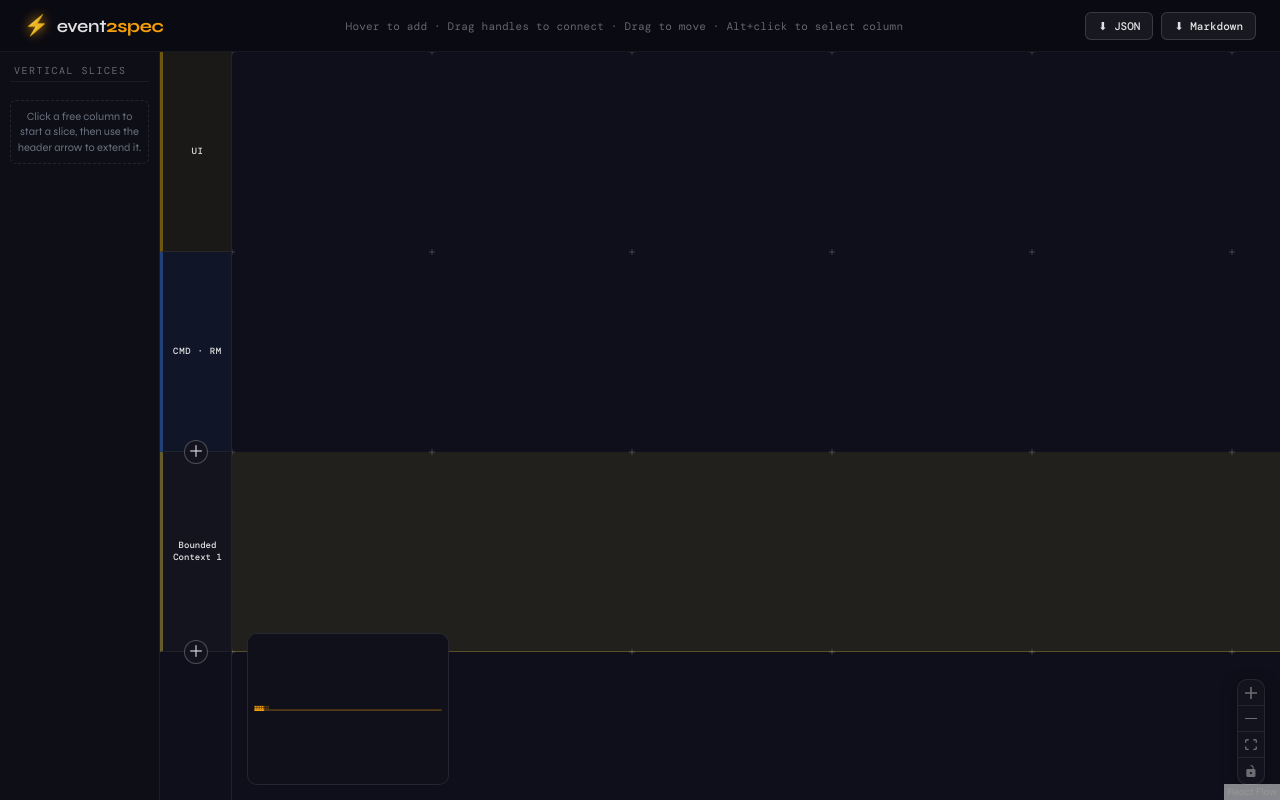
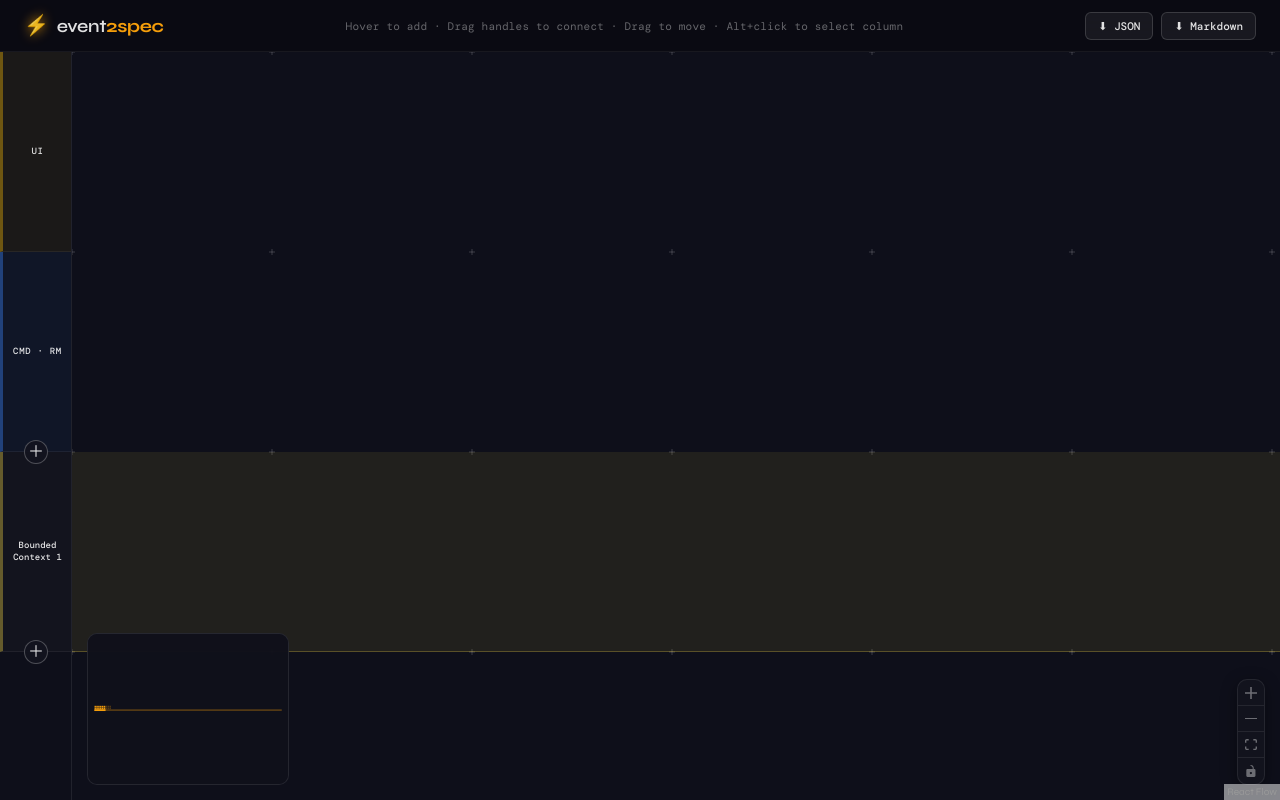
Before and after one commit to SebastienDegodez/event2spec, a React (Vite) app: page / in a window 1280 px wide. Built offline with nearby package versions, Linux system fonts and the light colour scheme.

Commit message:
fix(canvas): anchor slice overlay header to top with compact single-row layout
Signed-off-by: SebastienDegodez <sebastien.degodez@gmail.com>

```diff
--- a/src/App.css
+++ b/src/App.css
@@ -1968,6 +1968,7 @@
 }
 
 .slice-column-hitbox-layer {
+  pointer-events: none;
   z-index: 4;
 }
 
@@ -1978,12 +1979,11 @@
 
 .slice-column-hitbox {
   position: absolute;
-  top: 0;
-  bottom: 0;
   padding: 0;
   border: 0;
   background: transparent;
   cursor: pointer;
+  pointer-events: auto;
 }
 
 .slice-overlay {
@@ -1993,7 +1993,7 @@
 
 .slice-overlay-frame {
   position: absolute;
-  inset: 28px 0 0;
+  inset: 32px 0 0;
   border: 1px solid rgba(255, 255, 255, 0.18);
   background: rgba(255, 255, 255, 0.05);
   border-radius: 10px;
@@ -2011,20 +2011,25 @@
   right: 0;
   display: flex;
   align-items: center;
-  gap: 8px;
-  min-height: 24px;
-  padding: 0 10px;
+  gap: 6px;
+  height: 28px;
+  padding: 0 8px;
   pointer-events: auto;
-  background: rgba(17, 24, 39, 0.9);
+  background: rgba(17, 24, 39, 0.92);
   border: 1px solid rgba(255, 255, 255, 0.1);
   border-radius: 8px;
+  overflow: hidden;
 }
 
 .slice-overlay-title {
-  font-size: 12px;
+  font-size: 11px;
   font-weight: 600;
   color: #e5e7eb;
   white-space: nowrap;
+  overflow: hidden;
+  text-overflow: ellipsis;
+  flex: 1;
+  min-width: 0;
 }
 
 .slice-overlay-action {
--- a/src/App.tsx
+++ b/src/App.tsx
@@ -1,6 +1,5 @@
 import { GridCanvas } from './ui/components/Canvas/GridCanvas';
 import { ExportToolbar } from './ui/components/Toolbar/ExportToolbar';
-import { SlicePanel } from './ui/components/Slices/SlicePanel';
 import { SliceEditorView } from './ui/components/Slices/SliceEditorView';
 import { SliceInspectorView } from './ui/components/Slices/SliceInspectorView';
 import { PropertiesPanel } from './ui/components/PropertiesPanel/PropertiesPanel';
@@ -26,9 +25,6 @@ export default function App() {
         <ExportToolbar />
       </header>
       <div className="app-workspace">
-        <div className="app-sidebar">
-          <SlicePanel />
-        </div>
         <main className="app-canvas">
           <GridCanvas />
         </main>
--- a/src/ui/components/Canvas/GridCanvas.tsx
+++ b/src/ui/components/Canvas/GridCanvas.tsx
@@ -558,6 +558,8 @@ function GridCanvasInner() {
           {visibleColumns.map((column) => {
             const left = column * GRID_SIZE * viewport.zoom + viewport.x;
             const width = GRID_SIZE * viewport.zoom;
+            const top = viewport.y;
+            const height = GRID_SIZE * viewport.zoom;
 
             return (
               <button
@@ -565,7 +567,7 @@ function GridCanvasInner() {
                 type="button"
                 data-testid={`slice-column-hitbox-${column}`}
                 className="slice-column-hitbox"
-                style={{ left, width }}
+                style={{ left, width, top, height }}
                 onClick={() => startSliceSelection(column)}
               />
             );
@@ -580,7 +582,7 @@ function GridCanvasInner() {
               startColumn={entry.startColumn}
               columnCount={entry.columnCount}
               viewport={viewport}
-              topOffset={32}
+              topOffset={0}
               height={containerSize.height - 40}
               canExtendRight={entry.canExtendRight}
               onExtendRight={entry.onExtendRight}
@@ -595,7 +597,7 @@ function GridCanvasInner() {
               startColumn={selectedSliceRange.startColumn}
               columnCount={selectedSliceRange.columnCount}
               viewport={viewport}
-              topOffset={32}
+              topOffset={0}
               height={containerSize.height - 40}
               isTemporary
               canExtendRight={!slices.isColumnCovered(selectedSliceRange.startColumn + selectedSliceRange.columnCount)}
--- a/src/ui/components/Canvas/SliceOverlay.tsx
+++ b/src/ui/components/Canvas/SliceOverlay.tsx
@@ -52,7 +52,7 @@ export function SliceOverlay({
         </button>
         {!isTemporary && (
           <>
-            <button type="button" data-testid="slice-header-edit" className="slice-overlay-action" onClick={onEdit}>View / Edit</button>
+            <button type="button" data-testid="slice-header-edit" className="slice-overlay-action" onClick={onEdit}>Edit</button>
             <button type="button" data-testid="slice-header-scenarios" className="slice-overlay-action" onClick={onScenarios}>Scenarios</button>
           </>
         )}
```
